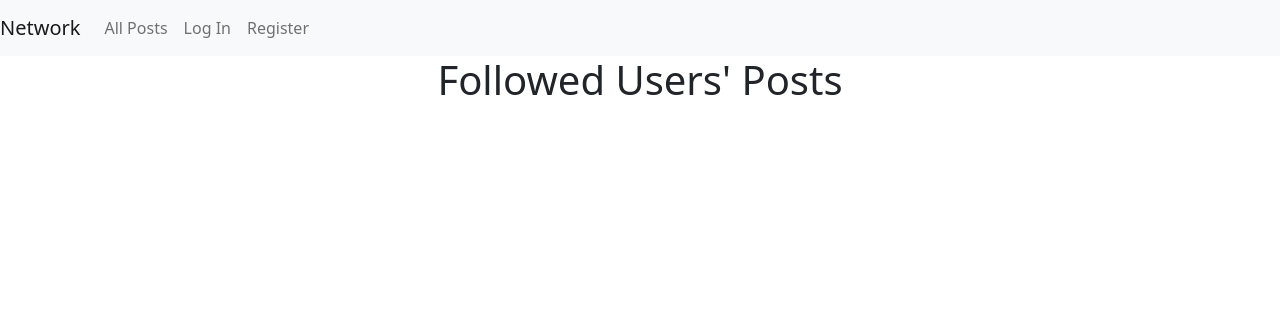
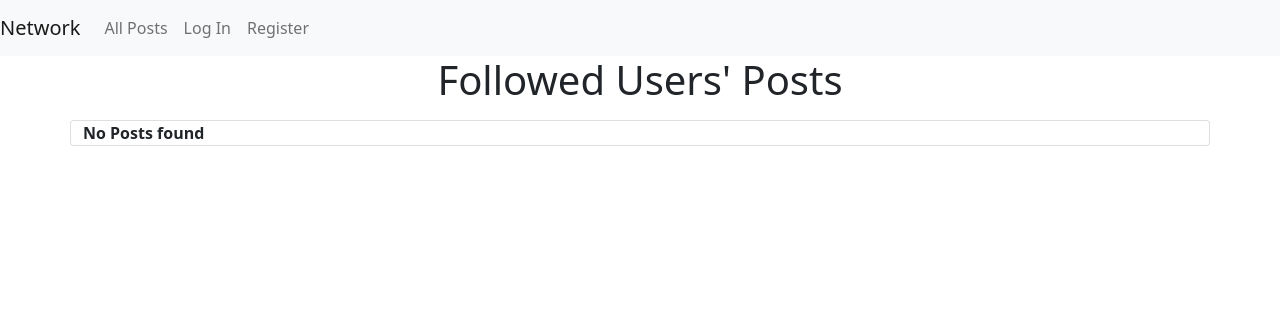
Before and after one commit to mamume/network, a Django app: page /following/ in a window 1280 px wide. Shown: the top 316 px of the page. Run offline with Django 3.2, Linux system fonts and the light colour scheme; tables that the repository leaves empty hold one stand-in row (values such as "Sample post").

Commit message:
handle no posts found

```diff
--- a/network/templates/network/following.html
+++ b/network/templates/network/following.html
@@ -3,7 +3,7 @@
 {% block body %}
   <figure class="text-center">
     <h1>Followed Users' Posts</h1>
+  </figure>
 
     {% include 'network/posts.html' %}
-  </figure>
 {% endblock body %}
--- a/network/templates/network/posts.html
+++ b/network/templates/network/posts.html
@@ -1,3 +1,8 @@
+{% if not posts %}
+  <div class="card container">
+    <div><strong>No Posts found</strong></div>
+  </div>
+{% else %}
   {% for post in posts %}
     <div class="card container">
       <a href={% url 'profile' post.owner.id %}><b>{{ post.owner }}</b></a>
@@ -10,3 +15,4 @@
       </div>
     </div>
   {% endfor %}
+{% endif %}
```
Lines whose indentation alone changed are shown as unchanged.
